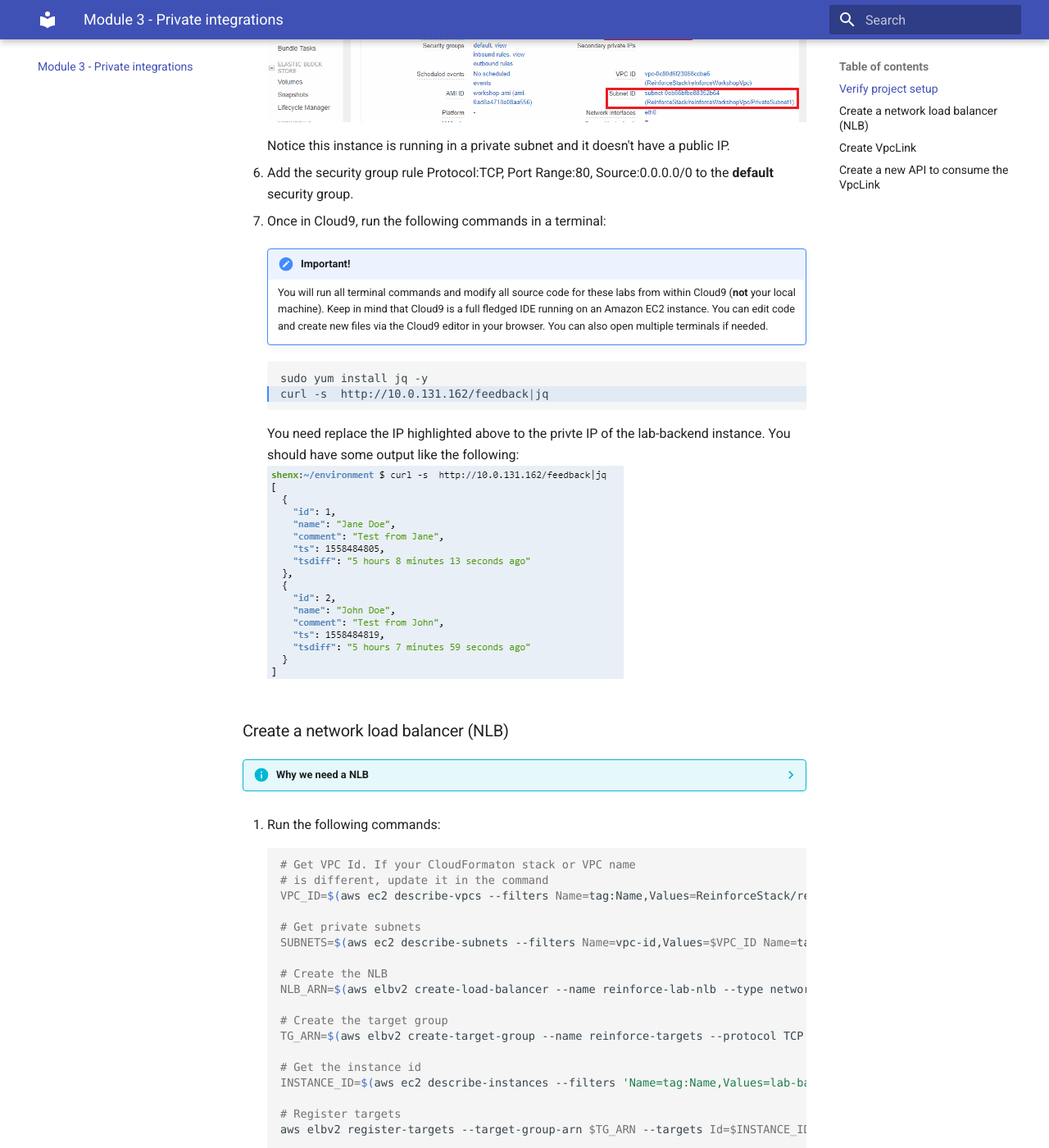
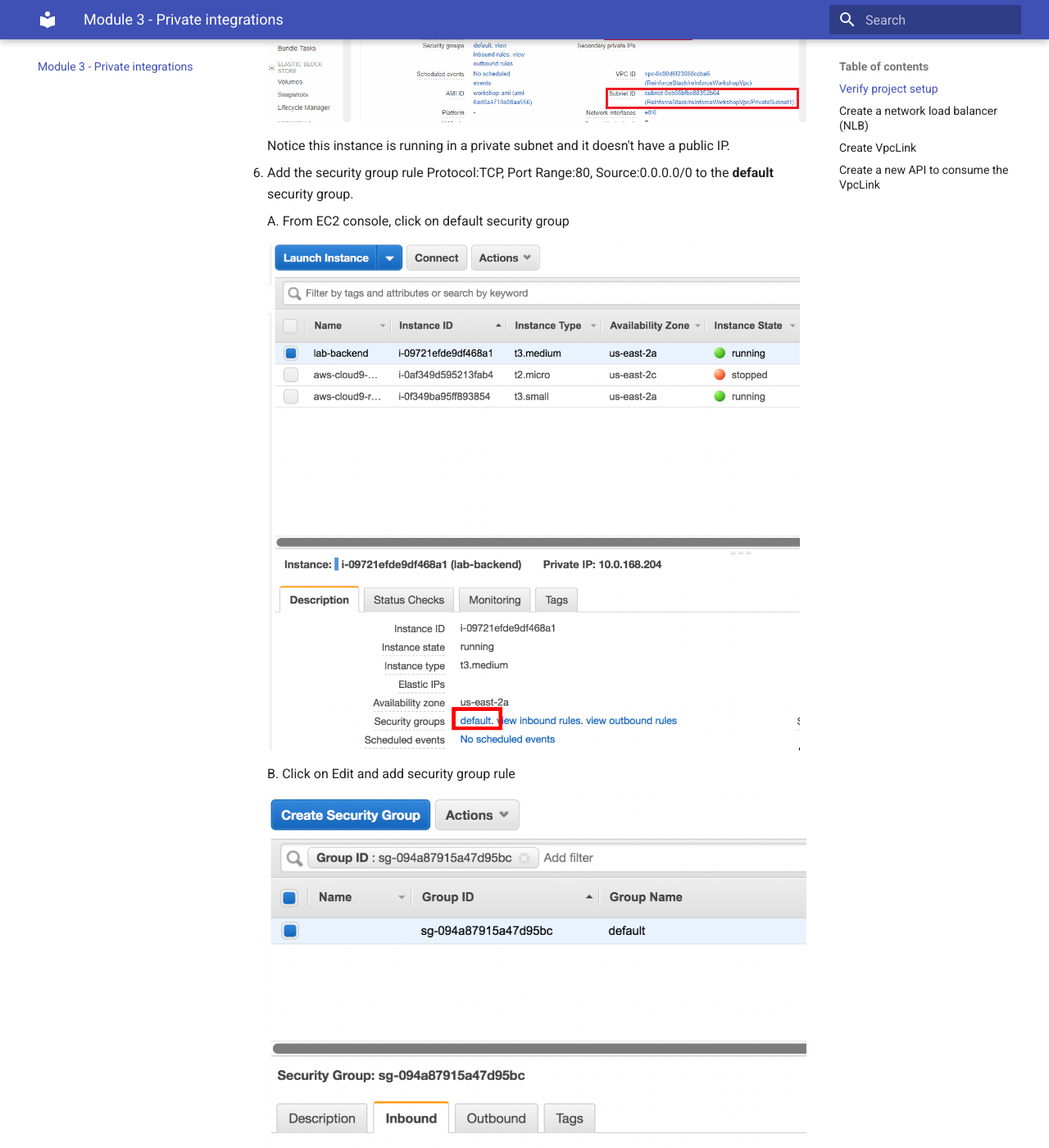
Before and after one commit to xiangshen-dk/workshop-building-secure-apis, an MkDocs documentation site: the page built from docs/vpclink.md, in a window 1280 px wide and 1400 px high, scrolled down 2383 px. Shown: the whole window at 82% size. Built offline with MkDocs 1.6.1 and Material for MkDocs 9.7.7, drawn with Linux system fonts in a browser that asks for light colours; some web fonts are replaced.

Commit message:
added steps to add security group

```diff
--- a/docs/vpclink.md
+++ b/docs/vpclink.md
@@ -36,6 +36,14 @@ In this module, you will integrate API Gateway to a web service running inside a
     Notice this instance is running in a private subnet and it doesn't have a public IP.
 
 6. Add the security group rule Protocol:TCP, Port Range:80, Source:0.0.0.0/0 to the __default__ security group.
+
+    A. From EC2 console, click on default security group
+
+    ![](../screenshots/securitygroup-1.png)
+
+    B. Click on Edit and add security group rule
+
+    ![](../screenshots/securitygroup-2.png)
 
 7. Once in Cloud9, run the following commands in a terminal:
 
```
